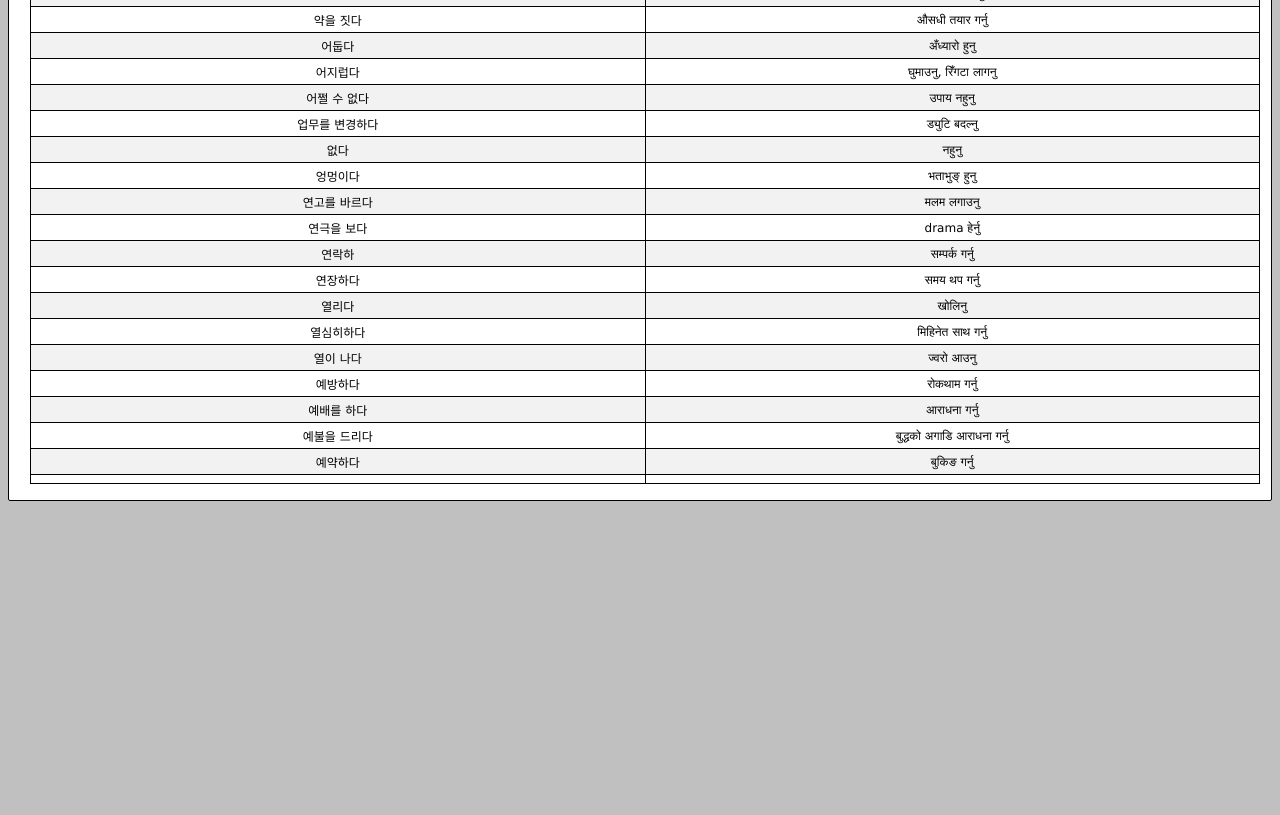
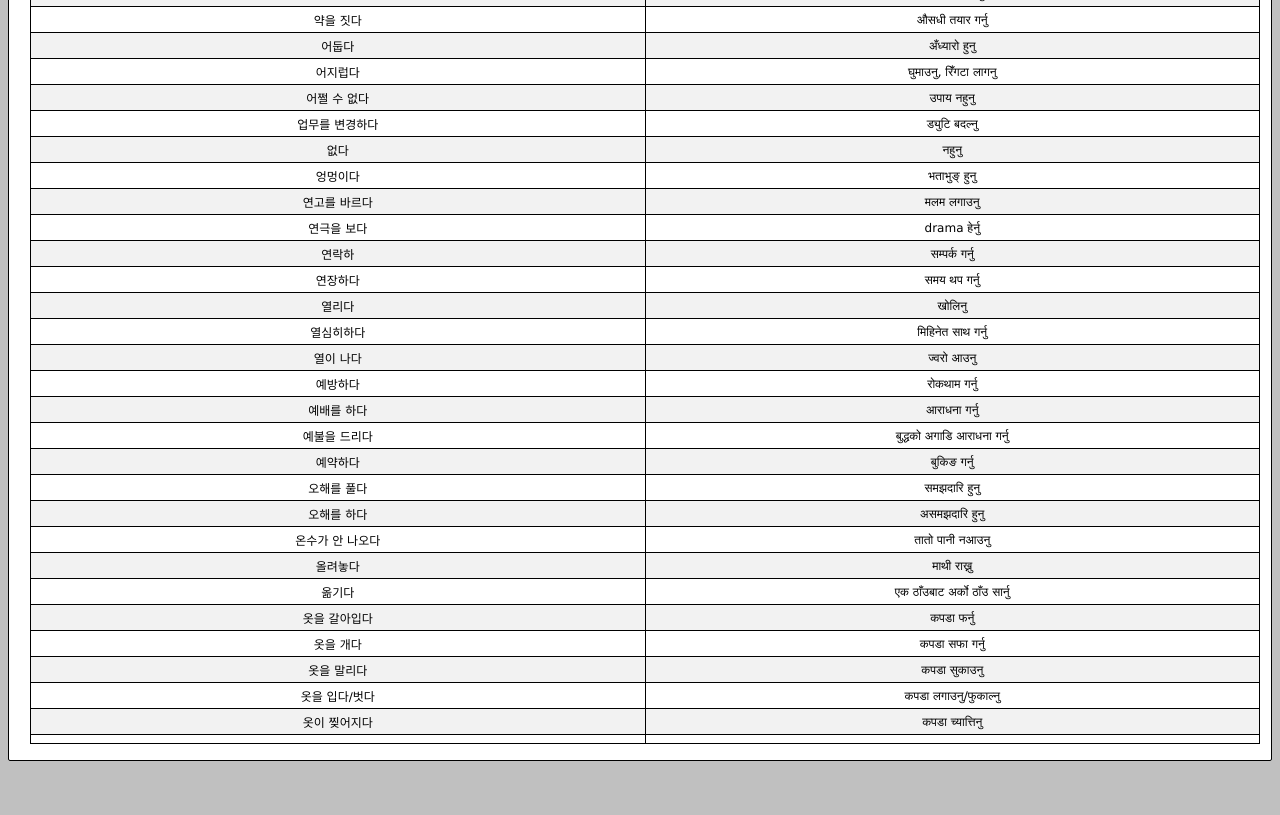
Before and after one commit to mooyeng/ppt, a plain HTML site: page n_m_3.html in a window 1280 px wide. Shown: the part 8363-9178 px from the top of the page. Before the commit the page ends 8927 px from the top, so only its background shows below. Drawn offline with Linux system fonts and the light colour scheme.

Commit message:
Update n_m_3.html

```diff
--- a/n_m_3.html
+++ b/n_m_3.html
@@ -1411,6 +1411,46 @@
               <td>बुकिङ गर्नु</td>
             </tr>
             <tr>
+              <td>오해를 풀다 </td>
+              <td>समझदारि हुनु</td>
+            </tr>
+            <tr>
+              <td>오해를 하다 </td>
+              <td>असमझदारि हुनु</td>
+            </tr>
+            <tr>
+              <td>온수가 안 나오다 </td>
+              <td>तातो पानी नआउनु</td>
+            </tr>
+            <tr>
+              <td>올려놓다 </td>
+              <td>माथी राख्नु</td>
+            </tr>
+            <tr>
+              <td>옮기다 </td>
+              <td>एक ठाँउबाट अर्को ठाँउ सार्नु</td>
+            </tr>
+            <tr>
+              <td>옷을 갈아입다 </td>
+              <td>कपडा फर्नु</td>
+            </tr>
+            <tr>
+              <td>옷을 개다 </td>
+              <td>कपडा सफा गर्नु</td>
+            </tr>
+            <tr>
+              <td>옷을 말리다 </td>
+              <td>कपडा सुकाउनु</td>
+            </tr>
+            <tr>
+              <td>옷을 입다/벗다 </td>
+              <td>कपडा लगाउनु/फुकाल्नु</td>
+            </tr>
+            <tr>
+              <td>옷이 찢어지다 </td>
+              <td>कपडा च्यात्तिनु</td>
+            </tr>
+            <tr>
               <td></td>
               <td></td>
             </tr>
```
